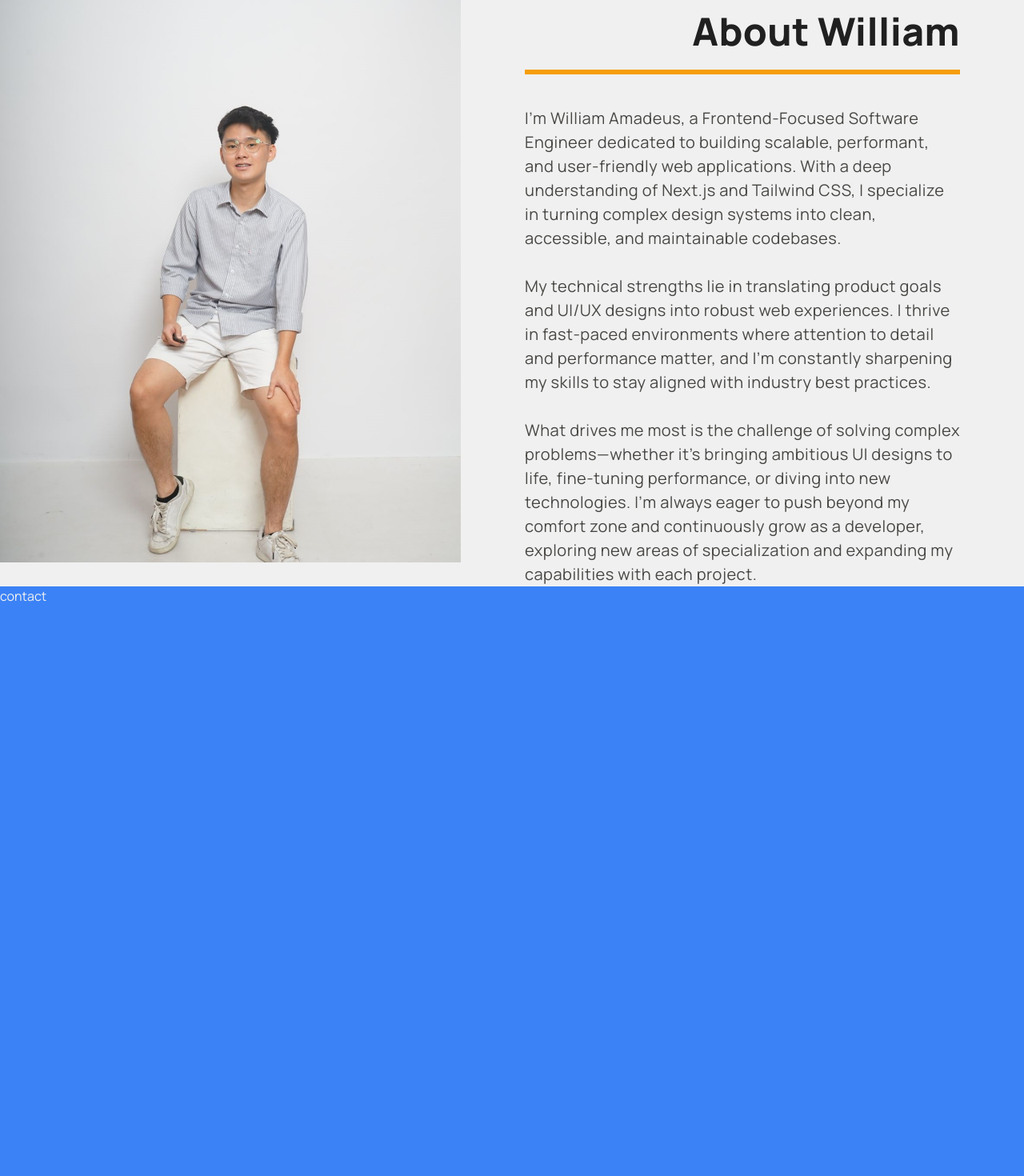
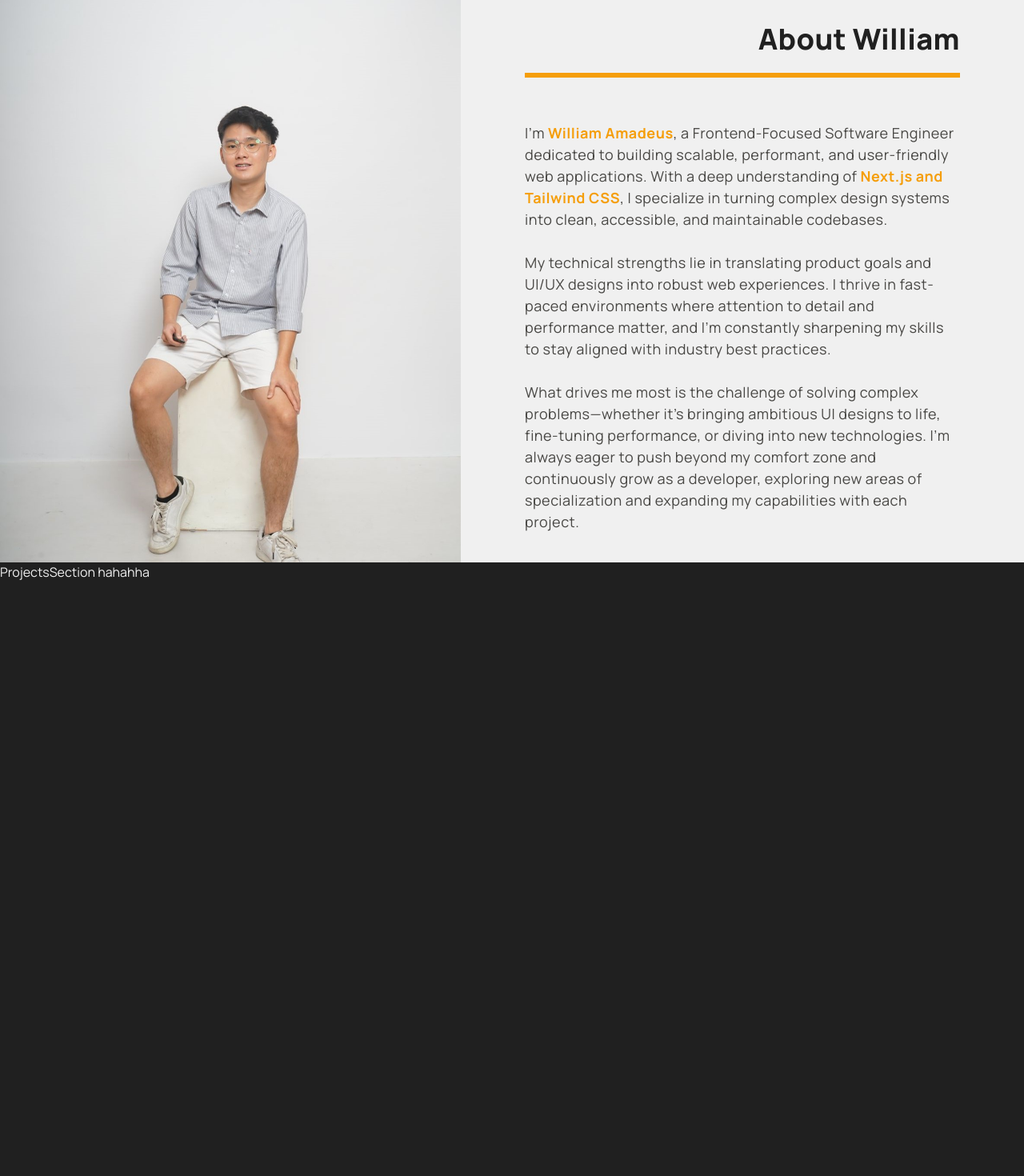
Before and after one commit to williamamadeusss/portfolio-william, a Next.js app: page / in a window 1280 px wide. Shown: the part 740-2210 px from the top of the page at 80% size. Built offline with nearby package versions, Linux system fonts and the light colour scheme.

Commit message:
finished about section
-on progress projects section

```diff
--- a/src/app/components/about-section.tsx
+++ b/src/app/components/about-section.tsx
@@ -5,25 +5,29 @@ export default function AboutSection() {
   return (
     <div
       id="about"
-      className="flex flex-col-reverse bg-background text-backgroundBlack lg:flex-row"
+      className="flex flex-col-reverse bg-background text-backgroundBlack lg:h-[46rem] lg:flex-row"
     >
       <Image
         src="/images/will.jpg"
         alt="about will"
-        className="h-[46rem] w-[45%] object-cover"
+        className="hidden w-[45%] object-cover lg:block"
       />
 
-      <div className="flex w-[55%] flex-col gap-10 px-4 lg:px-20 lg:pt-12">
-        <h2 className="flex w-full justify-end border-b-[6px] border-primary pb-6 text-mediumHeading font-extrabold">
+      <div className="flex flex-col gap-8 px-4 py-10 lg:w-[55%] lg:gap-14 lg:px-20 lg:py-16">
+        <h2 className="flex w-full justify-end border-b-[6px] border-primary pb-3 text-title font-extrabold tracking-wide lg:pb-6 lg:text-mediumHeading">
           About William
         </h2>
 
         <p className="text-neutral-color-80 text-medium">
-          I’m William Amadeus, a Frontend-Focused Software Engineer dedicated to
-          building scalable, performant, and user-friendly web applications.
-          With a deep understanding of Next.js and Tailwind CSS, I specialize in
-          turning complex design systems into clean, accessible, and
-          maintainable codebases.
+          I’m <span className="font-bold text-primary">William Amadeus</span>, a
+          Frontend-Focused Software Engineer dedicated to building scalable,
+          performant, and user-friendly web applications. With a deep
+          understanding of{" "}
+          <span className="font-bold text-primary">
+            Next.js and Tailwind CSS
+          </span>
+          , I specialize in turning complex design systems into clean,
+          accessible, and maintainable codebases.
           <br />
           <br />
           My technical strengths lie in translating product goals and UI/UX
--- a/src/app/components/biodata-section.tsx
+++ b/src/app/components/biodata-section.tsx
@@ -7,14 +7,14 @@ export default function BiodataSection() {
   return (
     <div
       id="biodata"
-      className="relative flex flex-col-reverse gap-14 pb-20 lg:flex-row lg:gap-20"
+      className="relative flex flex-col-reverse gap-10 pb-20 lg:flex-row lg:gap-20"
     >
       {/* invisible div to setup grid layout for desktop view */}
       <div className="hidden w-[55%] lg:block" />
 
       {/* biography section */}
-      <div className="flex flex-col gap-16 px-4 lg:absolute lg:w-[65%] lg:px-0 lg:pl-20 lg:pt-28">
-        <h1 className="w-full border-b-[6px] border-primary pb-4 text-title font-bold tracking-wider lg:pb-6 lg:text-left lg:text-heading lg:font-semibold">
+      <div className="flex flex-col gap-14 px-4 lg:absolute lg:w-[65%] lg:gap-16 lg:px-0 lg:pl-20 lg:pt-28">
+        <h1 className="w-full border-b-[6px] border-primary pb-3 text-title font-bold tracking-wider lg:pb-6 lg:text-left lg:text-heading lg:font-semibold">
           WILLIAM AMADEUS
         </h1>
 
--- /dev/null
+++ b/src/app/components/projects-section.tsx
@@ -0,0 +1,9 @@
+import React from "react";
+
+export default function ProjectsSection() {
+  return (
+    <div id="projects" className="h-screen bg-backgroundBlack text-background">
+      ProjectsSection hahahha
+    </div>
+  );
+}
--- a/src/app/page.tsx
+++ b/src/app/page.tsx
@@ -1,16 +1,16 @@
 import AboutSection from "./components/about-section";
 import BiodataSection from "./components/biodata-section";
+import ProjectsSection from "./components/projects-section";
 
 export default function Home() {
   return (
     <main className="flex flex-col">
       <BiodataSection />
       <AboutSection />
-      <div id="projects" className="h-screen bg-blue-500">
+      <ProjectsSection />
+
+      <div id="contact" className="h-screen bg-green-500">
         contact
-      </div>
-      <div id="contact" className="h-screen bg-green-500">
-        biodata
       </div>
     </main>
   );
--- a/tailwind.config.ts
+++ b/tailwind.config.ts
@@ -32,11 +32,11 @@ const config: Config = {
       fontSize: {
         xsmall: ["10px", { letterSpacing: "0.5px" }],
         small: ["12px", { letterSpacing: "0.4px" }],
-        medium: ["20px", { letterSpacing: "0.5px" }],
+        medium: ["18px", { letterSpacing: "0.5px" }],
         large: ["16px", { letterSpacing: "0.5px" }],
-        title: "1.5rem",
+        title: "1.75rem",
         heading: "2.5rem",
-        mediumHeading: ["3rem", { letterSpacing: "0.4px", lineHeight: "1" }],
+        mediumHeading: ["2.25rem", { letterSpacing: "0.4px", lineHeight: "1" }],
         bigHeading: ["4.75rem", { letterSpacing: "0.4px", lineHeight: "1" }],
       },
     },
```
